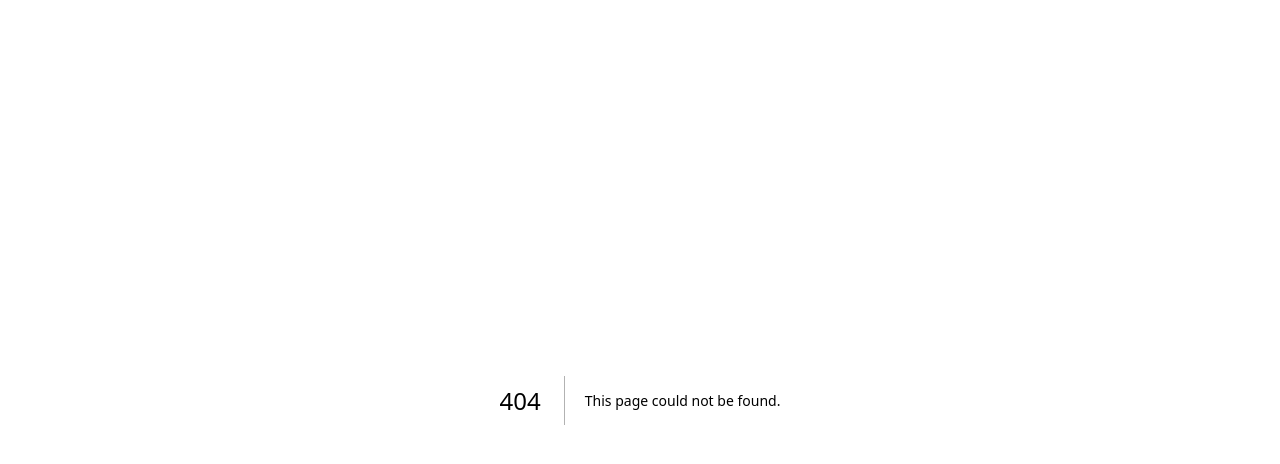
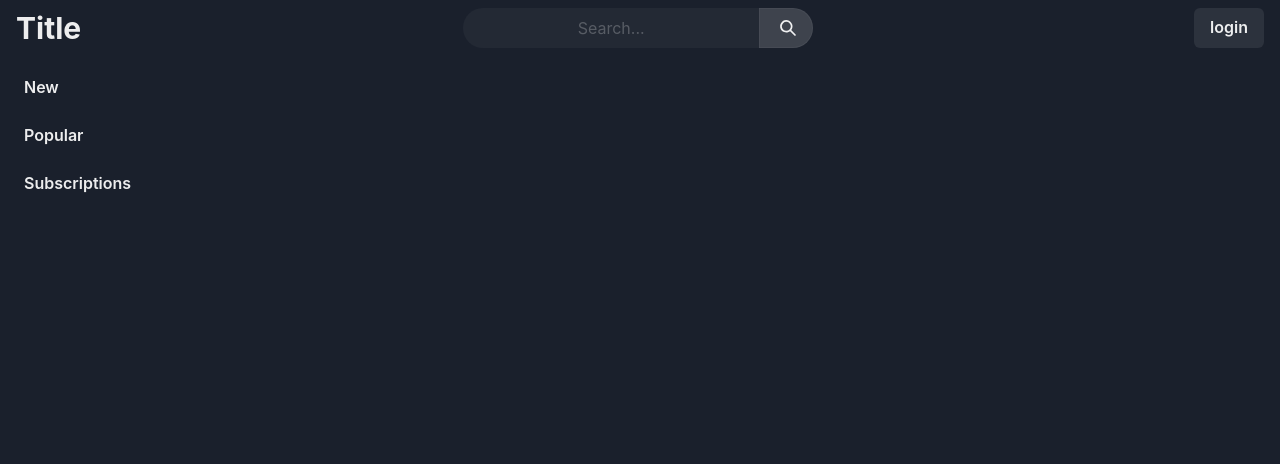
Before and after one commit to protomem/gotube, a Next.js app in the folder web/: page /search in a window 1280 px wide. Before the commit this address had no page. Shown: the top 464 px of the page. Built offline with nearby package versions, Linux system fonts and the light colour scheme.

Commit message:
feat(web): add search page

```diff
--- a/web/src/components/app-bar.tsx
+++ b/web/src/components/app-bar.tsx
@@ -5,14 +5,18 @@ import Title from "@/components/title";
 import ProfileMenu from "@/components/profile-menu";
 import Searcher from "@/components/searcher";
 
-const AppBar = () => {
+type AppBarProps = {
+  searchQuery?: string;
+};
+
+const AppBar = ({ searchQuery }: AppBarProps) => {
   return (
     <Flex mx={4} my={2} alignItems="center">
       <Title />
 
       <Spacer />
 
-      <Searcher />
+      <Searcher query={searchQuery} />
 
       <Spacer />
 
--- a/web/src/components/searcher.tsx
+++ b/web/src/components/searcher.tsx
@@ -1,19 +1,36 @@
-import React from "react";
+import React, { useState } from "react";
 
 import {
   Box,
+  FormControl,
   IconButton,
   Input,
   InputGroup,
   InputRightAddon,
 } from "@chakra-ui/react";
 import { SearchIcon } from "@chakra-ui/icons";
+import { useRouter } from "next/navigation";
+import { ROUTES, withQuery } from "@/lib/routes";
 
-const Searcher = () => {
+type SearcherProps = {
+  defaultQuery?: string;
+};
+
+const Searcher = ({ defaultQuery }: SearcherProps) => {
+  const router = useRouter();
+
+  const [inputValue, setInputValue] = useState(defaultQuery ?? "");
+
   return (
     <Box w="350px">
       <InputGroup>
         <Input
+          value={inputValue === "" ? undefined : inputValue}
+          onChange={(e) => setInputValue(e.target.value)}
+          onKeyDown={(e) => {
+            if (e.key === "Enter")
+              router.push(withQuery(ROUTES.SEARCH, { q: inputValue }));
+          }}
           variant="filled"
           placeholder="Search..."
           rounded="full"
@@ -26,6 +43,9 @@ const Searcher = () => {
             rounded="full"
             icon={<SearchIcon />}
             variant="ghost"
+            onClick={() => {
+              router.push(withQuery(ROUTES.SEARCH, { q: inputValue }));
+            }}
           />
         </InputRightAddon>
       </InputGroup>
--- a/web/src/lib/routes.ts
+++ b/web/src/lib/routes.ts
@@ -1,5 +1,6 @@
 export enum ROUTES {
   HOME = "/",
+  SEARCH = "/search",
 }
 
 export function withQuery(basePath: string, query: Record<string, string>) {
--- /dev/null
+++ b/web/src/pages/search.tsx
@@ -0,0 +1,25 @@
+import { useSearchParams } from "next/navigation";
+
+import AppBar from "@/components/app-bar";
+import HomeNavMenu from "@/components/home-nav-menu";
+import MainLayout from "@/components/layouts/main-layout";
+import SideBar from "@/components/side-bar";
+import { Box } from "@chakra-ui/react";
+
+export default function Search() {
+  const searchParams = useSearchParams();
+
+  let searchQuery = "";
+  if (searchParams.has("q")) {
+    searchQuery = searchParams.get("q") || "";
+  }
+
+  return (
+    <MainLayout
+      appbar={<AppBar searchQuery={searchQuery} />}
+      sidebar={<SideBar navmenu={<HomeNavMenu withSubscriptions />} />}
+    >
+      <Box>{searchQuery}</Box>
+    </MainLayout>
+  );
+}
```
